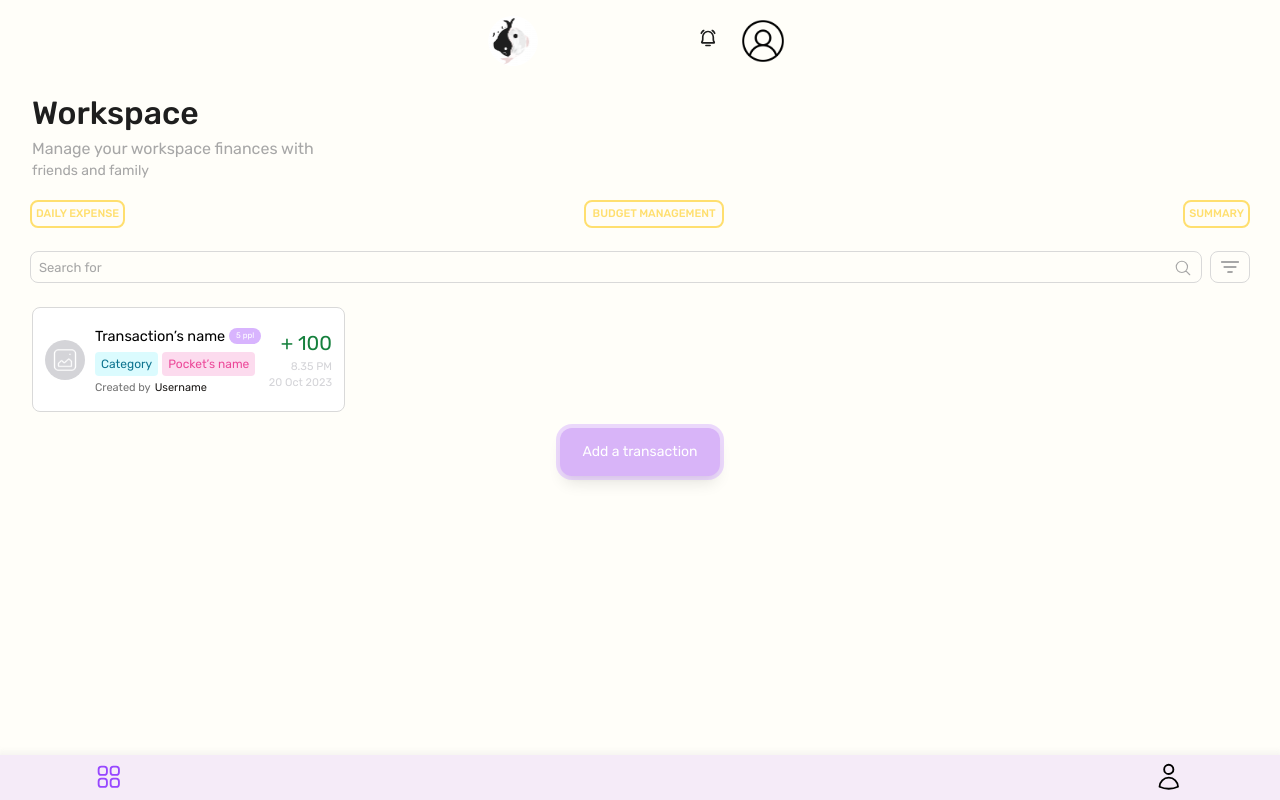
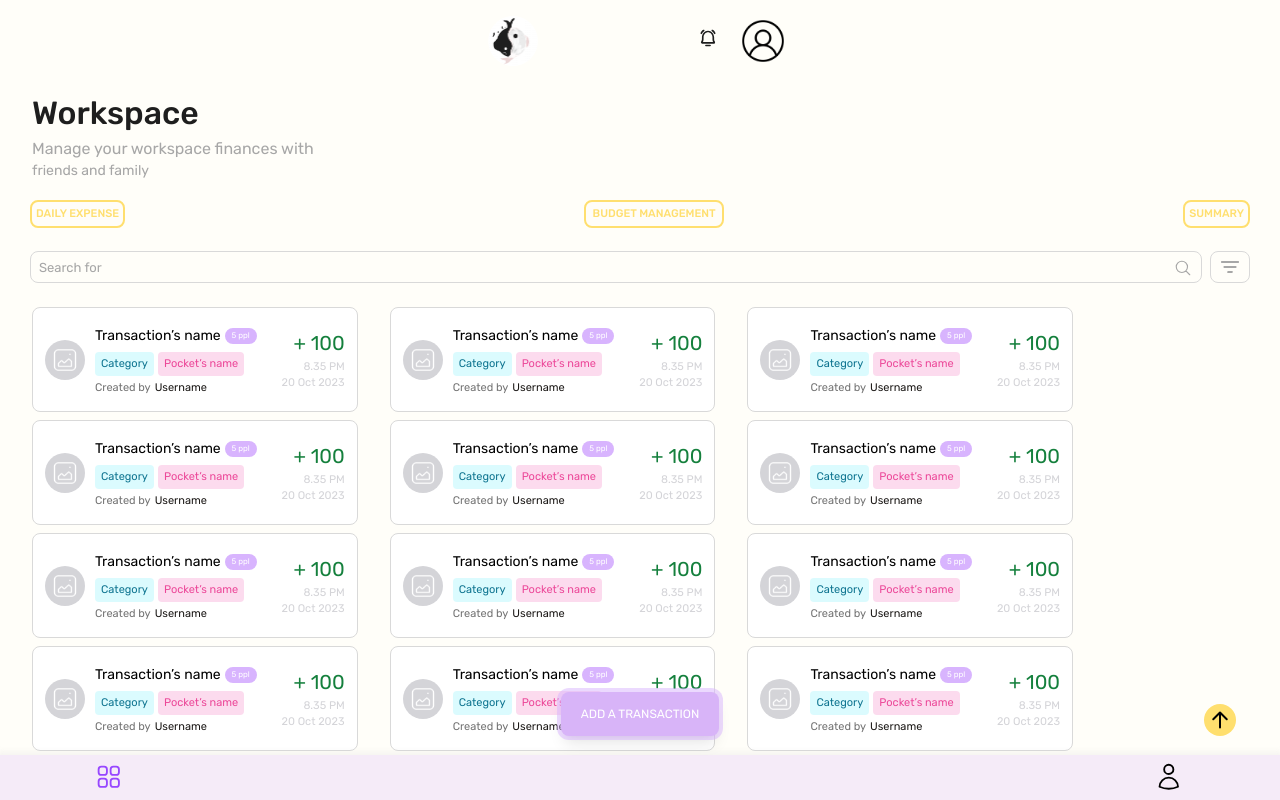
Before and after one commit to Dulyarat455/monieeiei, a Next.js app: page /workspace_dailyexpense in a window 1280 px wide. Built offline with nearby package versions, Linux system fonts and the light colour scheme.

Commit message:
Update workspace daily and transaction component

```diff
--- a/src/components/transaction.js
+++ b/src/components/transaction.js
@@ -2,6 +2,8 @@ import React,{useState} from "react";
 import Image from "next/image";
 import Picture from '../../public/images/image.png'
 import Transactionmodal from "./transactionmodal";
+const inter = Rubik({ subsets: ['latin'],weight:['400'] })
+import { Rubik } from 'next/font/google'
 
 export default function Transaction() {
 
@@ -10,32 +12,32 @@ export default function Transaction() {
     const [Key, setKey] = useState(false);
 
     return(
-        <button className="w-[313px] h-[105px] mt-2 ml-8 px-3 py-3 bg-white rounded-lg border border-[#D9D9D9] justify-center items-center gap-[3px] inline-flex" onClick={()=> setKey(true)}>
-            <div className="justify-start items-center gap-2.5 flex ">
+        <div style={{width:'screen'}} className="left-0 h-[105px] mt-2 ml-8 px-3 py-3 bg-white rounded-lg border border-[#D9D9D9] justify-center items-center gap-[3px] inline-flex" onClick={()=> setKey(true)}>
+            <div className="w-full justify-start items-center gap-2.5 flex">
                 <div className="justify-start items-start gap-2.5 flex">
                     <div className="w-10 h-10 bg-zinc-300 rounded-full">
                         {/* Need to change if use image full of rounded */}
-                        <div className="w-7 h-7" >
-                        <Image alt="Picture" src={Picture} className="ml-1.5 mt-1.5"/>
+                        <div className="w-7 h-7 justify-center items-center" >
+                        <Image alt="Picture" src={Picture} className="ml-1.5 mt-1.5 "/>
                         </div>
                     </div>
                 </div>
-                <div className="w-[170px] flex-col justify-start items-start gap-1 inline-flex">
+                <div className="w-full flex-col justify-start items-start gap-1 inline-flex">
                     <div className="justify-start items-center gap-1 inline-flex">
-                        <div style={{fontSize:'14.5px'}} className="text-black text-base font-normal font-rubik">Transaction’s name</div>
+                        <div style={{fontSize:'14px'}} className="text-black text-base font-normal font-rubik">Transaction’s name</div>
                         <div className="justify-end items-end">
                             {/* Check if have member show this */}
                             <div className="w-[32px] h-4 bg-purple-300 rounded-lg text-center text-white text-[8px] font-normal font-['Rubik'] flex items-center justify-center " >5 ppl</div>
                         </div>
                     </div>
                     <div className="justify-start items-start gap-1 inline-flex">
-                        <div className="px-1.5 py-1 bg-cyan-100 bg-opacity-75 rounded justify-center items-center gap-2.5 flex">
+                        <div className=" px-1.5 py-1 bg-cyan-100 bg-opacity-75 rounded justify-center items-center gap-2.5 flex">
                             {/* Query category and Pcocket's name */}
                             {/* If some of this doesn't have show only one */}
-                            <div className="text-cyan-700 text-xs font-normal font-rubik">Category</div>
+                            <div style={{fontSize:'11px'}} className="text-cyan-700 text-xs font-normal font-rubik">Category</div>
                             </div>
                         <div className="px-1.5 py-1 bg-pink-200 bg-opacity-75 rounded justify-center items-center gap-2.5 flex">
-                            <div className="text-pink-500 text-xs font-normal font-rubik">Pocket’s name</div>
+                            <div style={{fontSize:'11px'}} className="text-pink-500 text-xs font-normal font-rubik">Pocket’s name</div>
                         </div>
                     </div>
                     <div className="justify-start items-center gap-1 inline-flex">
@@ -45,7 +47,7 @@ export default function Transaction() {
                     </div>
                 </div>
             </div>
-            <div className="w-[200px] flex-col justify-start items-end gap-[2px] inline-flex">
+            <div className="w-[85px] flex-col justify-start items-end gap-[2px] inline-flex">
                 {/* Should have negative */}
                 <div className="text-green-700 text-xl font-normal font-['Rubik'] items-end ">+ 100</div>
                 <div className="flex-col items-end inline-flex">
@@ -55,8 +57,7 @@ export default function Transaction() {
                 </div>
             </div>
             <Transactionmodal isVisible={Key} />
-        </button>
-
+        </div>
 
     )
 }
--- a/src/pages/workspace_dailyexpense.js
+++ b/src/pages/workspace_dailyexpense.js
@@ -6,6 +6,7 @@ import Navbarbottom from '../components/navbarbottom';
 import Link from "next/link";
 import Searchandfilter from "@/components/searchandfilter";
 import Transaction from "@/components/transaction";
+import Buttonandscroll from "@/components/buttonandscroll";
 
 export default function Workspace_dailyexpense(){
     const [showLine_dailyExpense, setShowLine_dailyExpense] = useState(false);
@@ -38,7 +39,6 @@ export default function Workspace_dailyexpense(){
             <div className="text-[#1E1E1E] text-[32px] font-medium font-rubik mt-4 ml-8 flex">Workspace</div>
             <div className="ml-8 font-normal font-rubik text-[#A7A7A7]">Manage your workspace finances with</div>
             <div className="ml-8 font-normal text-sm font-rubik text-[#A6A6A6] items-center justify-center">friends and family</div>
-            {/* Slide bar */}
 
             <nav style={{width:'100%', justifyContent:'space-between',padding:'0 30px'}} className="mt-3 h-[42px] justify-start items-center inline-flex">
                 <div className="flex-col justify-center items-center inline-flex" >
@@ -72,18 +72,24 @@ export default function Workspace_dailyexpense(){
                     <div style={{content:'" "', width: '85%', height:'4px', background:'#FAE392', bottom:'-2px', left:'20px'}} className="mt-2 ms-1.5 rounded-full"></div>)}
                 </div>
             </nav>
-            {/* Search and filter comopnent */}
             <Searchandfilter/>
-            <div className="mt-4">
+            <Navbarbottom />
+            <Buttonandscroll />
+            <div className="mt-4 mb-4">
                 <Transaction/>
+                <Transaction/>
+                <Transaction/>
+                <Transaction/>
+                <Transaction/>
+                <Transaction/>
+                <Transaction/>
+                <Transaction/>
+                <Transaction/>
+                <Transaction/>
+                <Transaction/>
+                <Transaction/>
+            </div>
 
-            </div>
-            <div className="flex justify-center items-center gap-2 h-full">
-                <Link href="/dailyexpense">
-                    <button type="button" className="mt-10 inline-block shadow-lg px-5 py-3 focus:outline-none ring-4 ring-purple-300 ring-opacity-50 bg-[#D8B4F8] mt-4 w-40 h-12 border-bottom-4 rounded-xl text-white font-rubik text-sm hover:bg-[#CA8DFF]">Add a transaction</button>
-                </Link>
-
-            </div>
             {/*<div className="flex flex-col items-center justify-center h-full mt-2">
                 <svg
                     xmlns="http://www.w3.org/2000/svg"
@@ -109,7 +115,6 @@ export default function Workspace_dailyexpense(){
                     <button type="button" className="bg-[#D8B4F8] mt-4 w-40 h-12 border-bottom-4 rounded-xl text-white font-rubik text-sm hover:bg-[#CA8DFF]">Add a transaction</button>
                 </Link>
             </div>*/}
-            <Navbarbottom/>
         </div>
     )
 }
```
